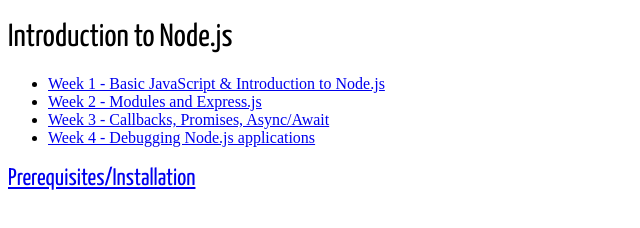
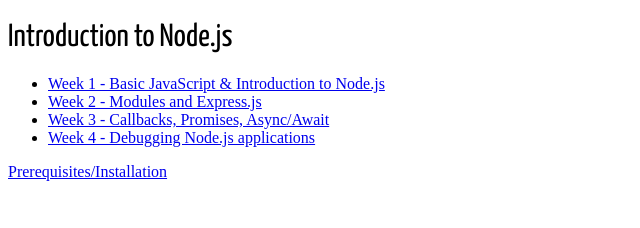
Before and after one commit to BethGriggs/nodejs-intro, a plain HTML site: page index.html in a window 1280 px wide. Shown: the whole page, without its empty margins (0-640 px from the left). Drawn offline with Linux system fonts and the light colour scheme; a web font is replaced by a local one.

Commit message:
index updates

```diff
--- a/index.html
+++ b/index.html
@@ -26,7 +26,7 @@
       <li><a href="week4.html">Week 4 - Debugging Node.js applications</a></li>
     </ul>
 
-    <h2><a href="week1.html#4">Prerequisites/Installation</a></h2>
+    <a href="week1.html#4">Prerequisites/Installation</a>
 
   </body>
 </html>
```
